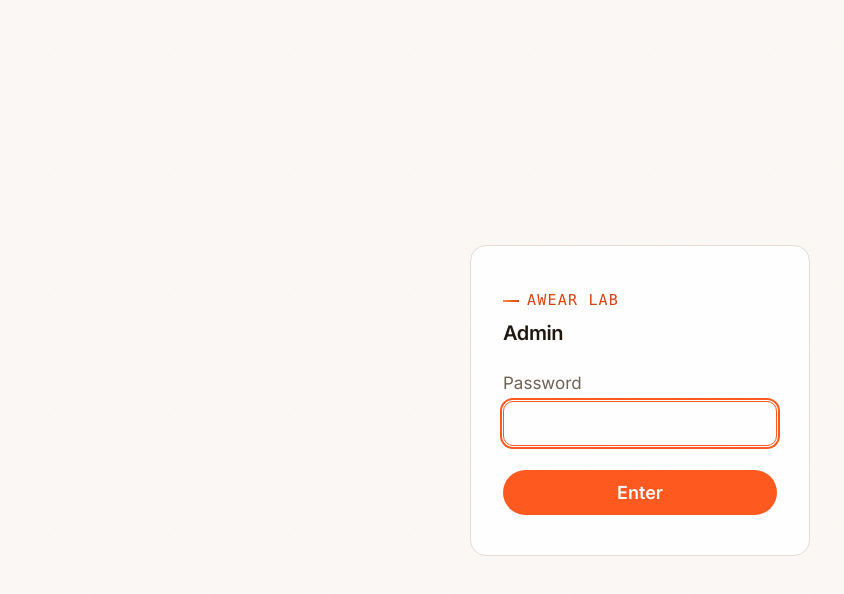
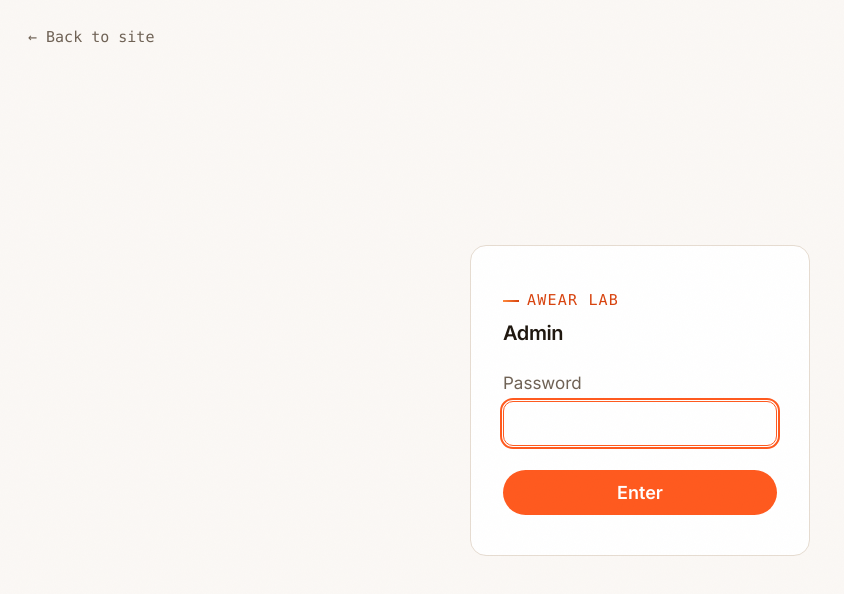
Before and after one commit to TaeHwan-Gwak/webpage_awear, a Vue app: page /admin/login in a window 1280 px wide. Shown: the top 594 px of the page, without its empty margins (0-844 px from the left). Built offline with nearby package versions, Linux system fonts and the light colour scheme.

Commit message:
feat: scroll-container sticky func & admin login page add back button

```diff
--- a/src/pages/HomePage.vue
+++ b/src/pages/HomePage.vue
@@ -89,7 +89,7 @@
           @click="galleryPrev">‹</button>
 
         <div class="gallery-track-wrap">
-          <div class="gallery-track" :style="{ transform: `translateX(-${galleryIndex * (100 / galleryVisible)}%)` }">
+          <div class="gallery-track" :style="{ transform: `translateX(calc(-${galleryIndex * (100 / galleryVisible)}% - ${galleryIndex * (GALLERY_GAP_PX / galleryVisible)}px))` }">
             <div v-for="(item, i) in form.gallery" :key="item.id" class="gallery-item"
               :class="{ dragging: galleryDrag.draggedIndex.value === i }" :draggable="isAdmin"
               @dragstart="galleryDrag.onDragStart(i)" @dragover="galleryDrag.onDragOver(i, $event)"
@@ -255,7 +255,7 @@
 </template>
 
 <script setup lang="ts">
-import { computed, reactive, ref } from 'vue'
+import { computed, nextTick, reactive, ref } from 'vue'
 import SignalDivider from '../components/SignalDivider.vue'
 import SkeletonLoader from '../components/SkeletonLoader.vue'
 import NewsItem from '../components/NewsItem.vue'
@@ -599,9 +599,16 @@
   form.ongoingProjects.map((item, i) => ({ item, i })).filter((entry) => entry.i !== featuredProject.value)
 )
 
-function selectProject(i: number) {
+async function selectProject(i: number) {
   featuredProject.value = i
-  document.getElementById('ongoing')?.scrollIntoView({ behavior: 'smooth', block: 'start' })
+  await nextTick()
+  const el = document.querySelector('#ongoing .project-main')
+  if (!el) return
+  // scrollIntoView({block:'start'}) tends to land the image mid-screen once the
+  // shorter secondary list below it stops adding scrollable height - pin it near
+  // the top (just under the fixed nav) instead, so it reads as "promoted", not centered.
+  const targetY = window.scrollY + el.getBoundingClientRect().top - 90
+  window.scrollTo({ top: targetY, behavior: 'smooth' })
 }
 
 const isMobileOngoing = ref(false)
@@ -616,6 +623,12 @@
 }
 
 /* ---------------- Gallery slider ---------------- */
+
+// Must match .gallery-track { gap: ... } in HomePage.css - the percentage-based
+// translateX alone doesn't account for the gap between slides, so without this
+// offset each "next" step falls a few pixels short and drifts further off with
+// every click (worst on mobile, where 1 slide = 100% and the gap is the only miss).
+const GALLERY_GAP_PX = 12
 
 const galleryVisible = ref(4)
 const galleryIndex = ref(0)
--- a/src/pages/admin/AdminLoginPage.vue
+++ b/src/pages/admin/AdminLoginPage.vue
@@ -1,5 +1,7 @@
 <template>
   <main class="admin-login">
+    <router-link class="back-link" to="/">← Back to site</router-link>
+
     <form class="panel" @submit.prevent="onSubmit">
       <p class="eyebrow">AWEAR Lab</p>
       <h1>Admin</h1>
--- a/src/pages/admin/styles/AdminLoginPage.css
+++ b/src/pages/admin/styles/AdminLoginPage.css
@@ -1,10 +1,31 @@
 .admin-login {
+  position: relative;
   min-height: 100vh;
   display: flex;
   align-items: center;
   justify-content: center;
   padding: 24px;
   background: var(--surface);
+
+  .back-link {
+    position: absolute;
+    top: 28px;
+    left: 28px;
+    font-family: var(--font-mono);
+    font-size: 15px;
+
+    @media (max-width: 720px) {
+      top: 20px;
+      left: 20px;
+      font-size: 13px;
+    }
+    color: var(--text-muted);
+    transition: color 0.18s ease;
+
+    &:hover {
+      color: var(--orange-deep);
+    }
+  }
 
   .panel {
     width: 100%;
--- a/src/pages/styles/PublicationsPage.css
+++ b/src/pages/styles/PublicationsPage.css
@@ -7,6 +7,11 @@
   grid-template-columns: 140px 1fr;
   gap: 56px;
   align-items: start;
+}
+
+.desktop-sidebar {
+  position: sticky;
+  top: 100px;
 }
 
 .sidebar-title {
--- a/src/pages/styles/ResearchPage.css
+++ b/src/pages/styles/ResearchPage.css
@@ -10,6 +10,9 @@
 }
 
 .research-nav {
+  position: sticky;
+  top: 120px;
+
   @media (max-width: 860px) {
     display: none;
   }
@@ -78,8 +81,11 @@
 
 .topic {
   scroll-margin-top: 132px;
+  display: flex;
+  flex-direction: column;
 
   .topic-head {
+    order: 0;
     display: flex;
     align-items: baseline;
     gap: 16px;
@@ -105,10 +111,15 @@
   }
 
   .figure-gallery {
+    order: 1;
     margin-top: 24px;
     display: grid;
     grid-template-columns: repeat(3, 1fr);
     gap: 12px;
+
+    @media (max-width: 720px) {
+      order: 2;
+    }
 
     &.count-1 {
       grid-template-columns: 1fr;
@@ -220,11 +231,13 @@
   }
 
   .desc {
+    order: 2;
     margin-top: 24px;
     font-size: 17px;
 
     @media (max-width: 720px) {
       font-size: 15px;
+      order: 1;
     }
     line-height: 1.75;
     max-width: 72ch;
--- a/src/style.css
+++ b/src/style.css
@@ -57,7 +57,11 @@
 
 #app {
   position: relative;
-  overflow-x: hidden;
+  /* clip (not hidden) - "hidden" makes the browser treat overflow-y as "auto" too,
+     which turns #app into a scroll container and silently breaks every
+     position: sticky element on the site (they'd stick to #app's own phantom
+     scrollport instead of the real page scroll, so effectively never stick). */
+  overflow-x: clip;
   overflow-y: visible;
 }
 
```
